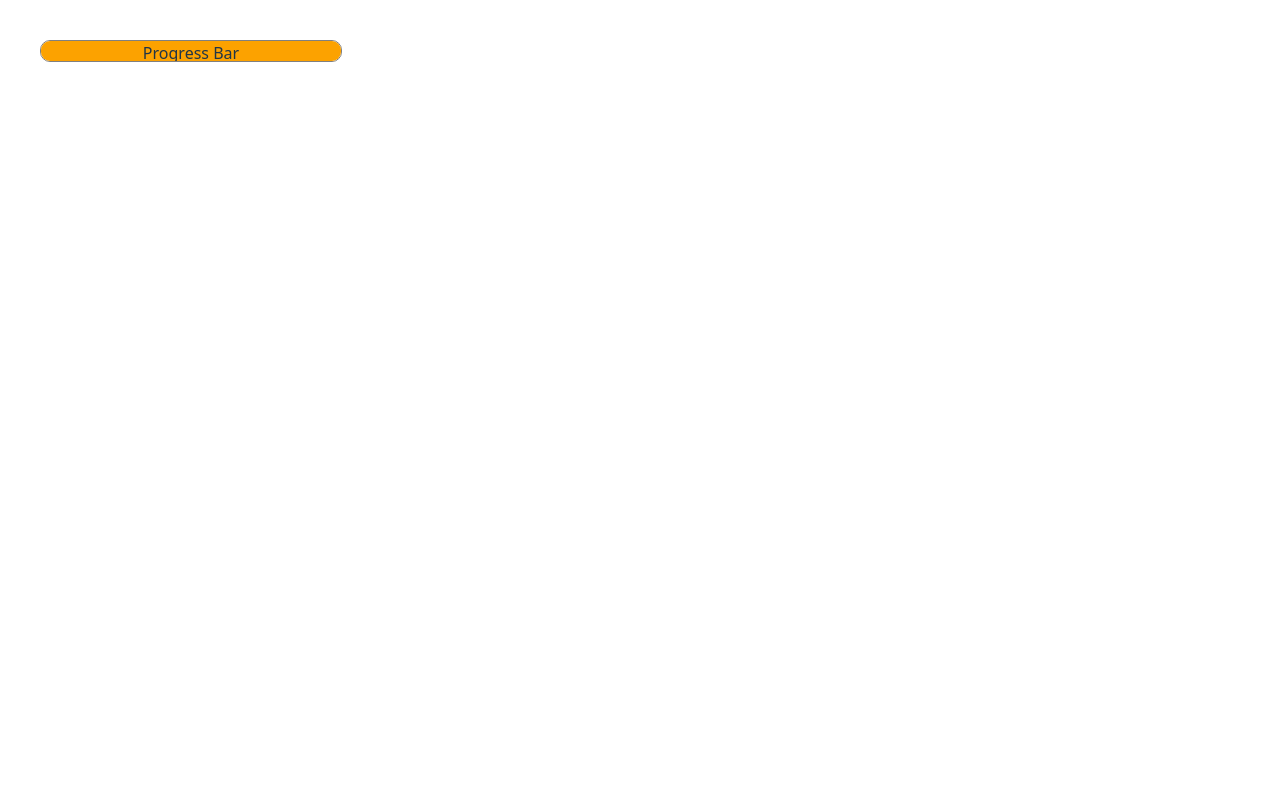
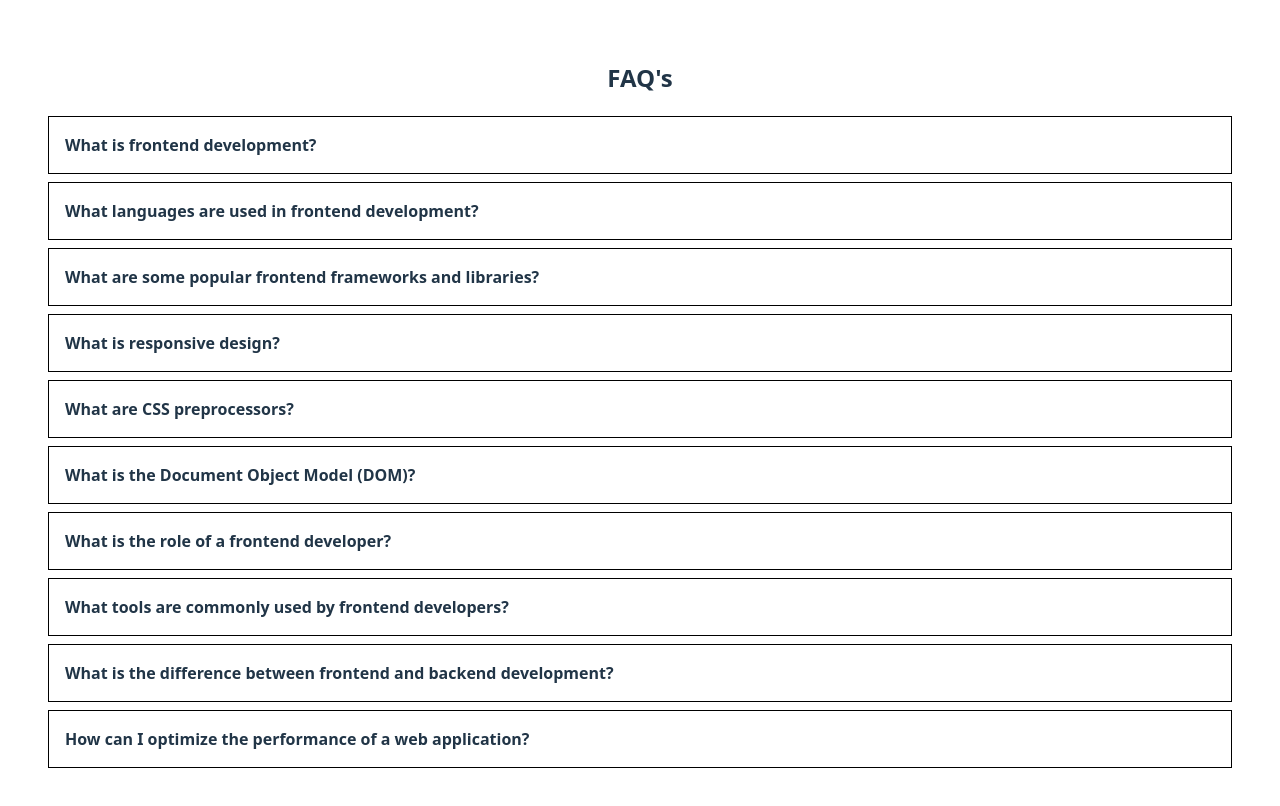
Before and after one commit to Vishal3117/React-Machine-Coding, a React (Vite) app: page / in a window 1280 px wide. Shown: the top 806 px of the page. Built offline with nearby package versions, Linux system fonts and the light colour scheme.

Commit message:
accordions

```diff
--- a/src/App.css
+++ b/src/App.css
@@ -203,3 +203,24 @@ img {
 }
 
 /* ***** AnimatedProgress Styling Ends ***** */
+
+/* ***** Accordion Styling Starts ***** */
+.acc-container {
+  border: 1px black solid;
+  margin: 0.5rem;
+}
+
+.ques-box {
+  display: flex;
+  justify-content: space-between;
+}
+.faq-ques {
+  font-weight: bold;
+  margin-left: 1rem;
+}
+
+.faq-ans {
+  padding: 1rem;
+}
+
+/* ***** Accordion Styling Ends ***** */
--- a/src/App.jsx
+++ b/src/App.jsx
@@ -1,4 +1,5 @@
 import "./App.css";
+import AccContainer from "./components/Accordion/AccContainer";
 import AnimatedProgress from "./components/AnimatedProgress";
 import AutocompleteSearch from "./components/AutocompleteSearch";
 // import data from "./Data/explorer.json";
@@ -37,7 +38,8 @@ function App() {
         {/* <ImageCarousel /> */}
         {/* <AutocompleteSearch /> */}
         {/* <InfiniteScroll /> */}
-        <AnimatedProgress />
+        {/* <AnimatedProgress /> */}
+        <AccContainer />
       </div>
     </>
   );
--- /dev/null
+++ b/src/Data/accordion_data.json
@@ -0,0 +1,44 @@
+{
+    "faqs": [
+      {
+        "question": "What is frontend development?",
+        "answer": "Frontend development refers to the process of creating the user interface and user experience aspects of a website or web application. It involves working with technologies like HTML, CSS, and JavaScript to create visually appealing and interactive web pages."
+      },
+      {
+        "question": "What languages are used in frontend development?",
+        "answer": "The primary languages used in frontend development are HTML (HyperText Markup Language), CSS (Cascading Style Sheets), and JavaScript. HTML is used for structuring content, CSS for styling, and JavaScript for adding interactivity."
+      },
+      {
+        "question": "What are some popular frontend frameworks and libraries?",
+        "answer": "Some popular frontend frameworks and libraries include React, Angular, and Vue.js. These tools help developers build complex user interfaces more efficiently by providing reusable components and structured approaches to coding."
+      },
+      {
+        "question": "What is responsive design?",
+        "answer": "Responsive design is an approach to web design that ensures web pages look and function well on a variety of devices and screen sizes. This is achieved using flexible layouts, media queries, and responsive images."
+      },
+      {
+        "question": "What are CSS preprocessors?",
+        "answer": "CSS preprocessors are scripting languages that extend CSS by allowing developers to write code in a more maintainable and modular way. Popular CSS preprocessors include Sass (Syntactically Awesome Stylesheets) and Less."
+      },
+      {
+        "question": "What is the Document Object Model (DOM)?",
+        "answer": "The Document Object Model (DOM) is a programming interface for web documents. It represents the structure of a web page as a tree of objects, allowing developers to manipulate the content and structure of a website dynamically using JavaScript."
+      },
+      {
+        "question": "What is the role of a frontend developer?",
+        "answer": "A frontend developer is responsible for implementing the visual and interactive elements of a website or web application. This includes translating design mockups into code, ensuring cross-browser compatibility, optimizing performance, and enhancing user experience."
+      },
+      {
+        "question": "What tools are commonly used by frontend developers?",
+        "answer": "Frontend developers commonly use a variety of tools, including code editors (like Visual Studio Code), version control systems (like Git), build tools (like Webpack), and package managers (like npm or Yarn). They may also use design tools (like Figma or Adobe XD) to collaborate with designers."
+      },
+      {
+        "question": "What is the difference between frontend and backend development?",
+        "answer": "Frontend development focuses on the client-side, which includes everything that users interact with directly in their web browsers. Backend development, on the other hand, focuses on the server-side, which involves managing databases, server logic, and application performance."
+      },
+      {
+        "question": "How can I optimize the performance of a web application?",
+        "answer": "To optimize the performance of a web application, you can minimize the size of assets (like images and scripts), use lazy loading for images and components, leverage browser caching, optimize CSS and JavaScript, and use Content Delivery Networks (CDNs) to distribute content more efficiently."
+      }
+    ]
+  }
--- /dev/null
+++ b/src/components/Accordion/AccContainer.jsx
@@ -0,0 +1,35 @@
+import React, { useState } from "react";
+import Accordion from "./Accordion";
+import data from "../../Data/accordion_data.json";
+
+const AccContainer = () => {
+  const faqData = data.faqs;
+
+  //if we want to close one faq on opening another
+  const [showIndex, setShowIndex] = useState(-1);
+
+  const handleFAQClick = (index) => {
+    setShowIndex((prev) => {
+      if (prev != index) return index;
+      else return -1;
+    });
+  };
+
+  return (
+    <div>
+      <h2>FAQ's</h2>
+      {faqData.map((faq, index) => (
+        <div onClick={() => handleFAQClick(index)} key={index}>
+          <Accordion
+            key={index}
+            ques={faq.question}
+            ans={faq.answer}
+            showFaq={index === showIndex}
+          />
+        </div>
+      ))}
+    </div>
+  );
+};
+
+export default AccContainer;
--- /dev/null
+++ b/src/components/Accordion/Accordion.jsx
@@ -0,0 +1,18 @@
+// import React, { useState } from "react";
+
+const Accordion = ({ ques, ans, showFaq }) => {
+  // const [show, setShow] = useState(false);
+  // const btnText = showFaq ? "hide" : "show";
+
+  return (
+    <div className="acc-container">
+      <div className="ques-box">
+        <p className="faq-ques">{ques}</p>
+        {/* <button onClick={() => setShow(!show)}>{btnText}</button> */}
+      </div>
+      {showFaq && <div className="faq-ans">{ans}</div>}
+    </div>
+  );
+};
+
+export default Accordion;
```
